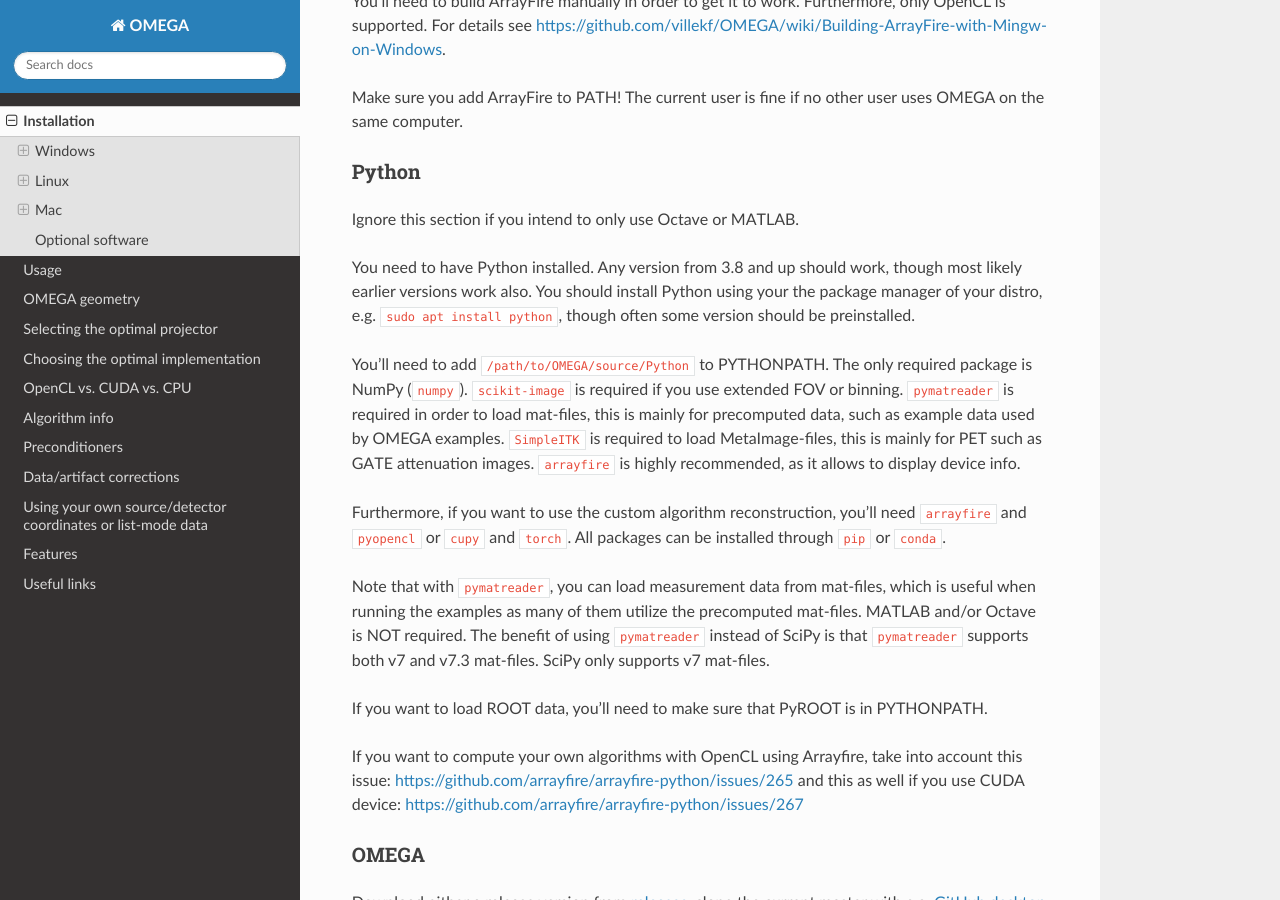
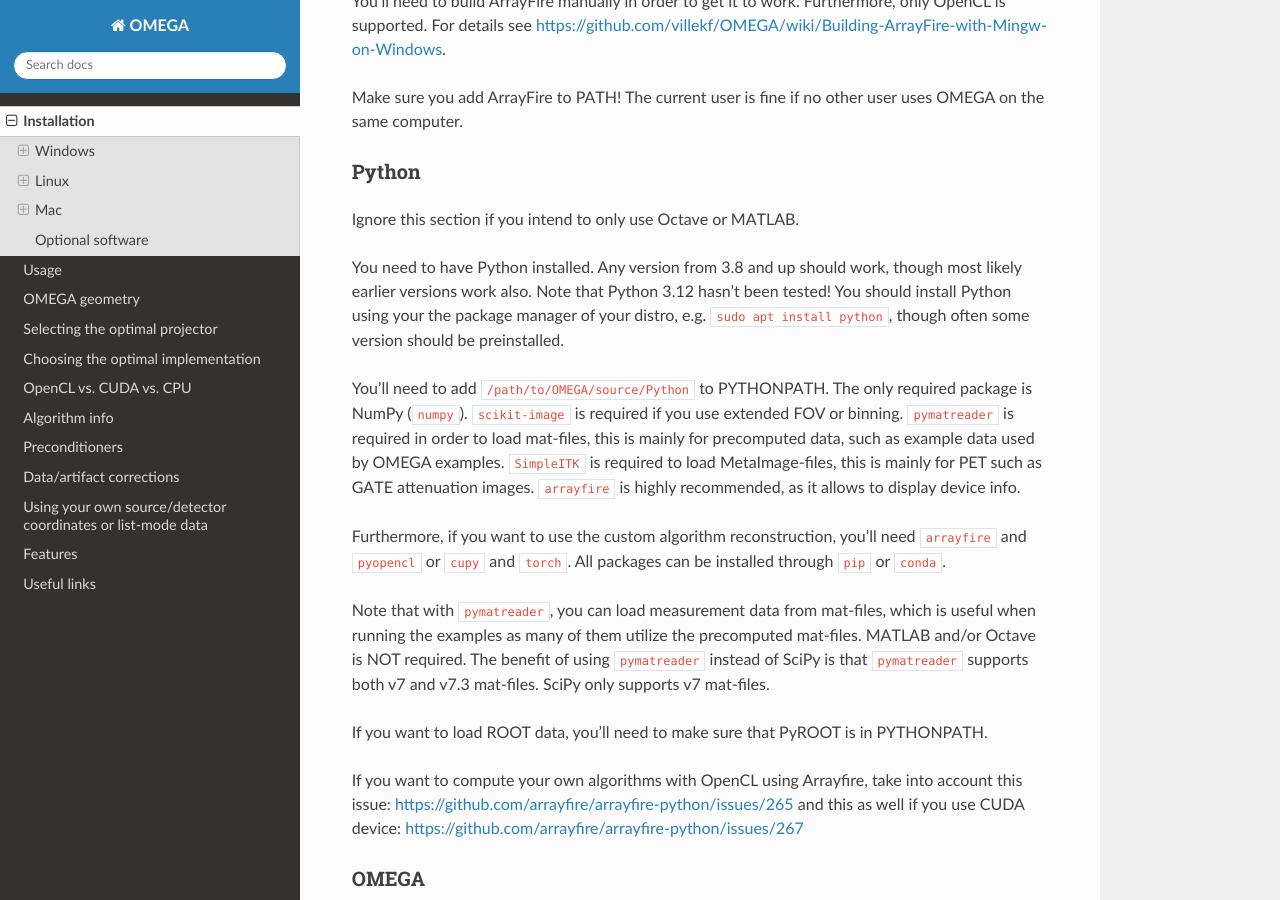
Before and after one commit to villekf/OMEGA-doc, a Sphinx documentation site: the page built from docs/source/installation.rst, in a window 1280 px wide and 900 px high, scrolled down 3569 px. Built offline with Sphinx 7.4.7 and the Read the Docs theme 3.1.0, drawn with Linux system fonts in a browser that asks for light colours; some of the changed text lies outside the part shown.

Commit message:
Update installation.rst

```diff
--- a/docs/source/installation.rst
+++ b/docs/source/installation.rst
@@ -99,7 +99,7 @@ Python
 
 Ignore this section if you intend to only use Octave or MATLAB.
 
-You need to have Python installed. Any version from 3.8 and up should work, though most likely earlier versions work also. You should install Python using your the package manager of your distro, e.g. ``sudo apt install python``, though often some version should be preinstalled.
+You need to have Python installed. Any version from 3.8 and up should work, though most likely earlier versions work also. Note that Python 3.12 hasn't been tested! You should install Python using your the package manager of your distro, e.g. ``sudo apt install python``, though often some version should be preinstalled.
 
 You'll need to add ``/path/to/OMEGA/source/Python`` to PYTHONPATH. The only required package is NumPy (``numpy``). ``scikit-image`` is required if you use extended FOV or binning.
 ``pymatreader`` is required in order to load mat-files, this is mainly for precomputed data, such as example data used by OMEGA examples. ``SimpleITK`` is
@@ -224,7 +224,7 @@ Python
 
 Ignore this section if you intend to only use Octave or MATLAB.
 
-You need to have Python installed. Any version from 3.8 and up should work, though most likely earlier versions work also. You should install Python using your the package manager of your distro, e.g. ``sudo apt install python``, though often some version should be preinstalled.
+You need to have Python installed. Any version from 3.8 and up should work, though most likely earlier versions work also. Note that Python 3.12 hasn't been tested! You should install Python using your the package manager of your distro, e.g. ``sudo apt install python``, though often some version should be preinstalled.
 
 You'll need to add ``/path/to/OMEGA/source/Python`` to PYTHONPATH. The only required package is NumPy (``numpy``). ``scikit-image`` is required if you use extended FOV or binning.
 ``pymatreader`` is required in order to load mat-files, this is mainly for precomputed data, such as example data used by OMEGA examples. ``SimpleITK`` is
@@ -358,7 +358,7 @@ Python
 
 Ignore this section if you intend to only use Octave or MATLAB.
 
-You need to have Python installed. Any version from 3.8 and up should work, though most likely earlier versions work also.
+You need to have Python installed. Any version from 3.8 and up should work, though most likely earlier versions work also. Note that Python 3.12 hasn't been tested!
 
 You'll need to add ``/path/to/OMEGA/source/Python`` to PYTHONPATH. The only required package is NumPy (``numpy``). ``scikit-image`` is required if you use extended FOV or binning.
 ``pymatreader`` is required in order to load mat-files, this is mainly for precomputed data, such as example data used by OMEGA examples. ``SimpleITK`` is
```
